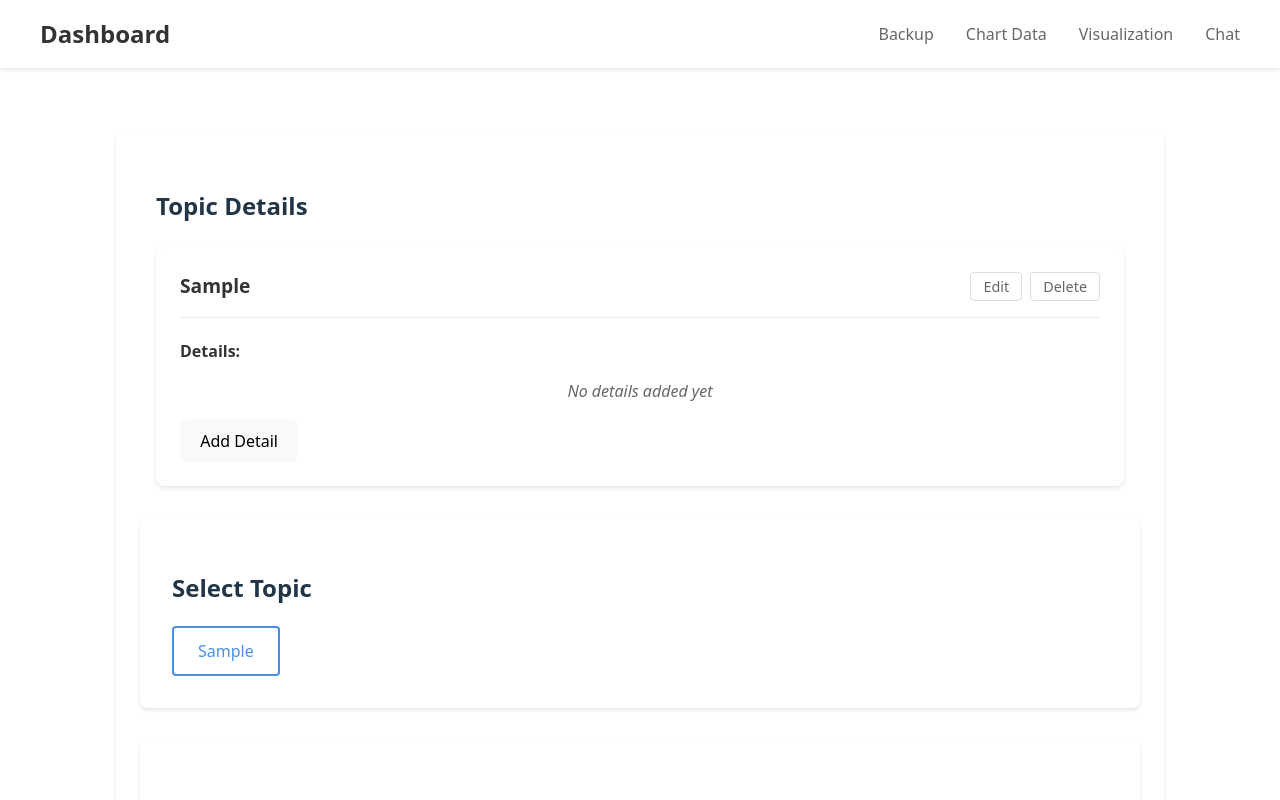
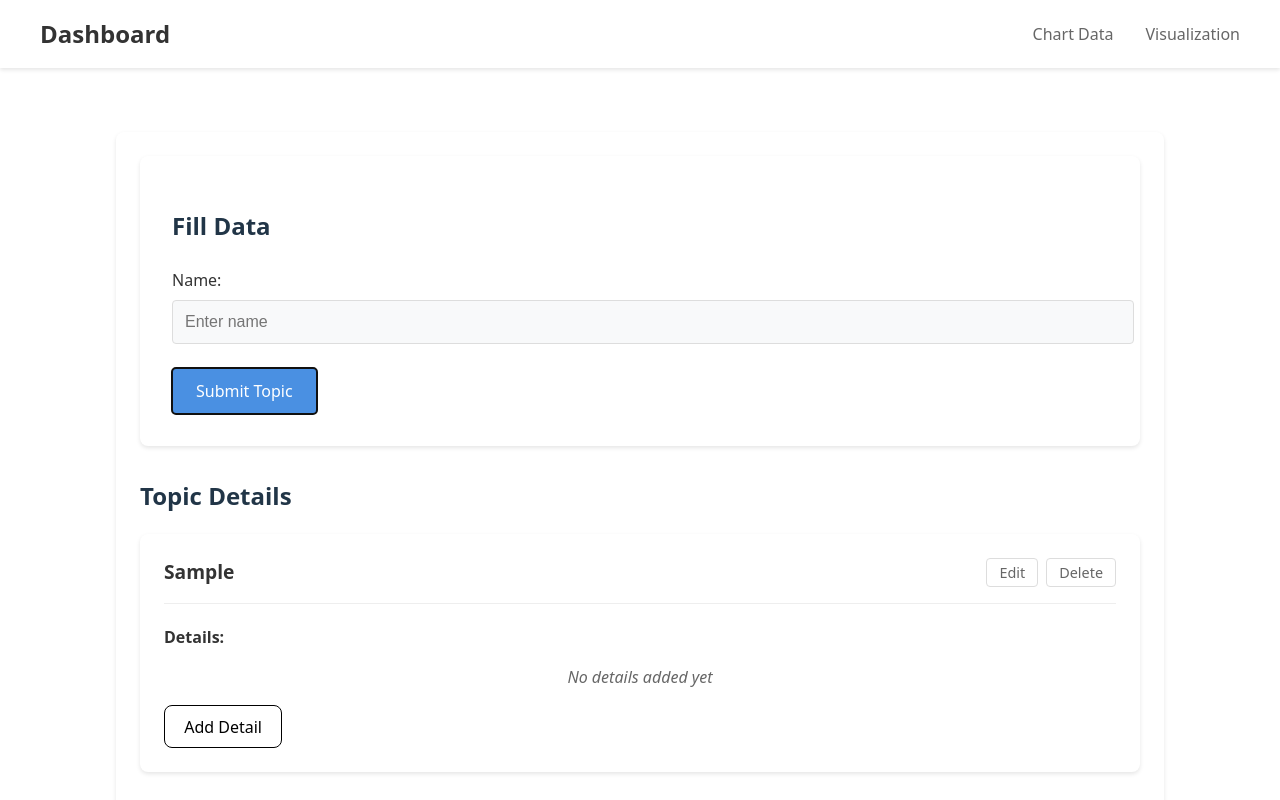
Before and after one commit to nattasamphoangoen/graphTeat, a React (Vite) app: page / in a window 1280 px wide. Both pictures are taken after typing "Sample" into the empty fields and a click on the button "Submit Topic". Shown: the top 800 px of the page. Built offline with nearby package versions, Linux system fonts and the light colour scheme.

Commit message:
refactor: update layout and styling in App.css, AppRouter, ChartData, and TopicDetails components

```diff
--- a/src/App.css
+++ b/src/App.css
@@ -404,14 +404,17 @@ main {
 .topic-details-section {
   max-width: 1200px;
   margin: 2rem auto;
-  padding: 0 1rem;
+  /* padding: 0 1rem; */
 }
 
 .topics-list {
-  display: grid;
+  /* display: grid;
   grid-template-columns: repeat(auto-fit, minmax(300px, 1fr));
   gap: 1.5rem;
-  margin-top: 1.5rem;
+  margin-top: 1.5rem; */
+  display: flex;
+  flex-wrap: wrap;
+  gap: 1.5rem;
 }
 
 .topic-card {
@@ -419,6 +422,7 @@ main {
   border-radius: 8px;
   box-shadow: 0 2px 4px rgba(0, 0, 0, 0.1);
   padding: 1.5rem;
+  width: 100%;
 }
 
 .topic-header {
--- a/src/AppRouter.tsx
+++ b/src/AppRouter.tsx
@@ -1,8 +1,8 @@
 import { BrowserRouter, Routes, Route, Link } from "react-router-dom";
-import FillData from "./FillData";
 import ChartData from "./ChartData";
 import DataVisualization from "./DataVisualization";
-import Chat from "./pages/Chat";
+// import FillData from "./FillData";
+// import Chat from "./pages/Chat";
 
 const AppRouter = () => {
   return (
@@ -13,20 +13,20 @@ const AppRouter = () => {
             Dashboard
           </a>
           <div className="nav-links">
-            <Link to="/backup">Backup</Link>
+            {/* <Link to="/backup">Backup</Link> */}
             <Link to="/chart">Chart Data</Link>
             <Link to="/visualization">Visualization</Link>
-            <Link to="/chat">Chat</Link>
+            {/* <Link to="/chat">Chat</Link> */}
           </div>
         </div>
       </nav>
 
       <main>
         <Routes>
-          <Route path="/backup" element={<FillData />} />
+          {/* <Route path="/backup" element={<FillData />} /> */}
           <Route path="/chart" element={<ChartData />} />
           <Route path="/visualization" element={<DataVisualization />} />
-          <Route path="/chat" element={<Chat />} />
+          {/* <Route path="/chat" element={<Chat />} /> */}
           <Route path="/" element={<ChartData />} />
         </Routes>
       </main>
--- a/src/ChartData.tsx
+++ b/src/ChartData.tsx
@@ -23,16 +23,16 @@ const ChartData = () => {
     color: "#4a90e2",
   });
 
-  const handleTopicSelect = (topicId: number) => {
-    setSelectedTopicId(topicId);
-    const topic = topics.find((t) => t.id === topicId);
-    if (topic) {
-      setTopicData({
-        name: topic.name,
-      });
-    }
-    setShowDetailForm(false);
-  };
+  // const handleTopicSelect = (topicId: number) => {
+  //   setSelectedTopicId(topicId);
+  //   const topic = topics.find((t) => t.id === topicId);
+  //   if (topic) {
+  //     setTopicData({
+  //       name: topic.name,
+  //     });
+  //   }
+  //   setShowDetailForm(false);
+  // };
 
   const handleTopicInputChange = (e: React.ChangeEvent<HTMLInputElement>) => {
     const { name, value } = e.target;
@@ -80,8 +80,8 @@ const ChartData = () => {
 
   return (
     <div className="chart-container">
-      <TopicDetails />
-      <section className="topic-section">
+      {/* <TopicDetails /> */}
+      {/* <section className="topic-section">
         <h2>Select Topic</h2>
         <div className="topic-buttons">
           {topics.map((topic) => (
@@ -105,7 +105,7 @@ const ChartData = () => {
             </div>
           ))}
         </div>
-      </section>
+      </section> */}
 
       <section className="form-section">
         <h2>Fill Data</h2>
@@ -197,6 +197,8 @@ const ChartData = () => {
           </form>
         </section>
       )}
+
+      <TopicDetails />
     </div>
   );
 };
--- a/src/components/TopicDetails.tsx
+++ b/src/components/TopicDetails.tsx
@@ -82,6 +82,7 @@ const TopicDetails = () => {
                 <div className="edit-controls">
                   <input
                     type="text"
+                    className="input"
                     value={editingTopic.name}
                     onChange={(e) =>
                       setEditingTopic({ ...editingTopic, name: e.target.value })
@@ -122,6 +123,7 @@ const TopicDetails = () => {
                           <input
                             type="text"
                             value={editingDetail.detail.name}
+                            style={{ width: "50%", color: "#000", background: "#fff" }}
                             onChange={(e) =>
                               setEditingDetail({
                                 ...editingDetail,
@@ -134,6 +136,7 @@ const TopicDetails = () => {
                           />
                           <input
                             type="number"
+                            style={{ width: "50%", color: "#000", background: "#fff" }}
                             value={editingDetail.detail.value}
                             onChange={(e) =>
                               setEditingDetail({
@@ -147,6 +150,7 @@ const TopicDetails = () => {
                           />
                           <input
                             type="color"
+                            style={{ width: "50px", color: "#000", background: "#fff" }}
                             value={editingDetail.detail.color}
                             onChange={(e) =>
                               setEditingDetail({
@@ -196,6 +200,7 @@ const TopicDetails = () => {
                   <input
                     type="text"
                     placeholder="Detail name"
+                    style={{ width: "50%", color: "#000", background: "#fff" }}
                     value={addingDetail.detail.name}
                     onChange={(e) =>
                       setAddingDetail({
@@ -210,6 +215,7 @@ const TopicDetails = () => {
                   <input
                     type="number"
                     placeholder="Value"
+                    style={{ width: "50%", color: "#000", background: "#fff" }}
                     value={addingDetail.detail.value}
                     onChange={(e) =>
                       setAddingDetail({
@@ -224,6 +230,7 @@ const TopicDetails = () => {
                   <input
                     type="color"
                     value={addingDetail.detail.color}
+                    style={{ width: "50px", color: "#000", background: "#fff" }}
                     onChange={(e) =>
                       setAddingDetail({
                         ...addingDetail,
@@ -247,10 +254,11 @@ const TopicDetails = () => {
               ) : (
                 <button
                   className="add-detail-btn"
+                  style={{ color: "#000", background: "#fff", border: "1px solid #000" }}
                   onClick={() =>
                     setAddingDetail({
                       topicId: topic.id,
-                      detail: { name: "", value: 0, color: "#000000" },
+                      detail: { name: "", value: 0, color: "#4a90e2" },
                     })
                   }
                 >
```
